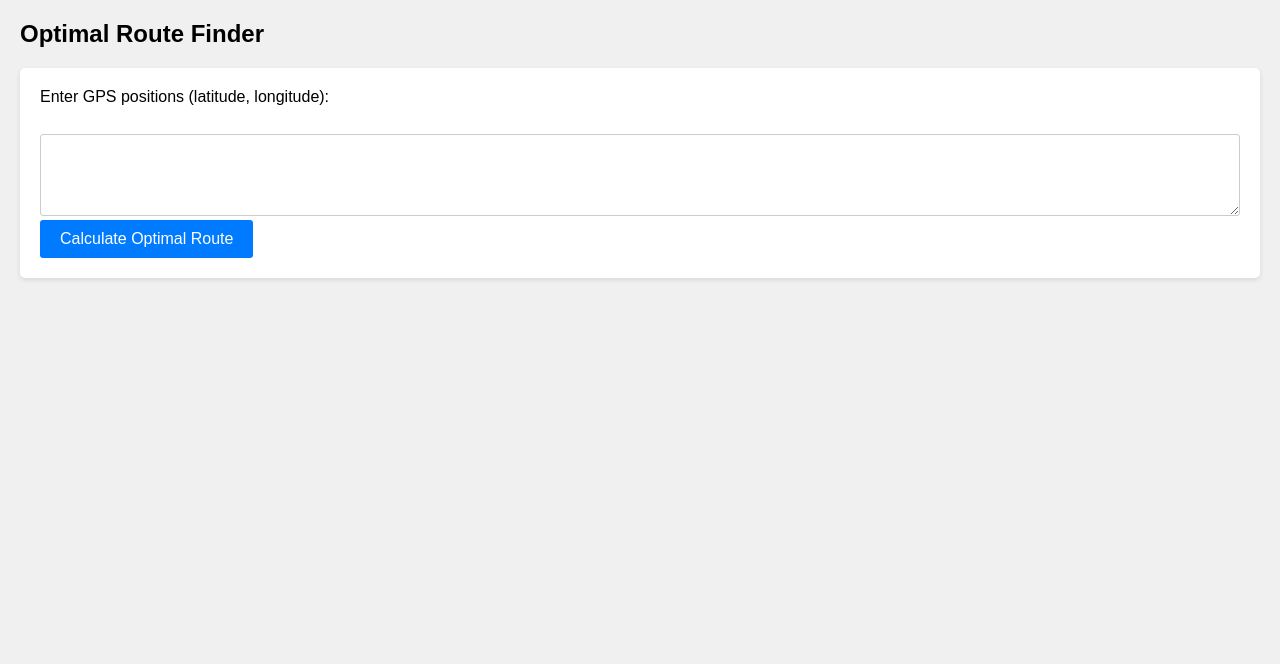
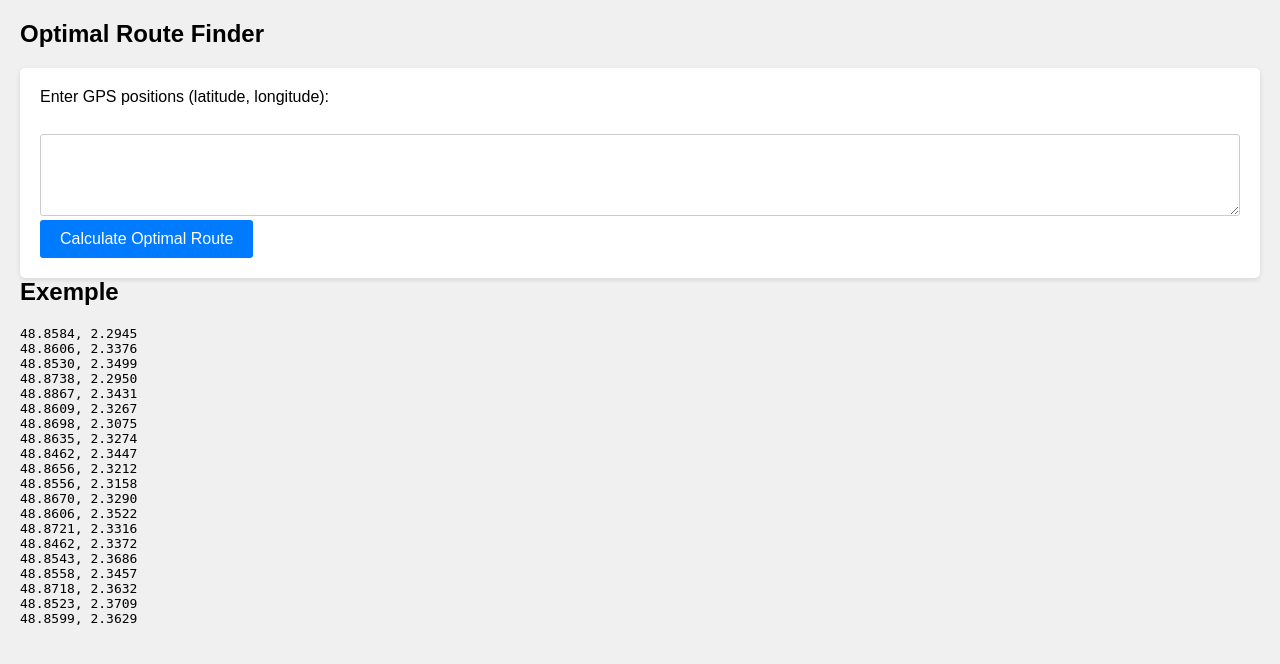
Before and after one commit to alemat13/tsp_solver, a Flask app: page / in a window 1280 px wide. Shown: the top 664 px of the page. Run offline with Flask 3, Linux system fonts and the light colour scheme.

Commit message:
Add exemple to home page

```diff
--- a/templates/index.html
+++ b/templates/index.html
@@ -13,5 +13,31 @@
         <textarea id="positions" name="positions" rows="4" cols="50"></textarea><br>
         <input type="submit" value="Calculate Optimal Route">
     </form>
+    <div>
+        <h1>Exemple</h1>
+        <div>
+            <pre>48.8584, 2.2945
+48.8606, 2.3376
+48.8530, 2.3499
+48.8738, 2.2950
+48.8867, 2.3431
+48.8609, 2.3267
+48.8698, 2.3075
+48.8635, 2.3274
+48.8462, 2.3447
+48.8656, 2.3212
+48.8556, 2.3158
+48.8670, 2.3290
+48.8606, 2.3522
+48.8721, 2.3316
+48.8462, 2.3372
+48.8543, 2.3686
+48.8558, 2.3457
+48.8718, 2.3632
+48.8523, 2.3709
+48.8599, 2.3629</pre>
+
+        </div>
+    </div>
 </body>
 </html>
```
